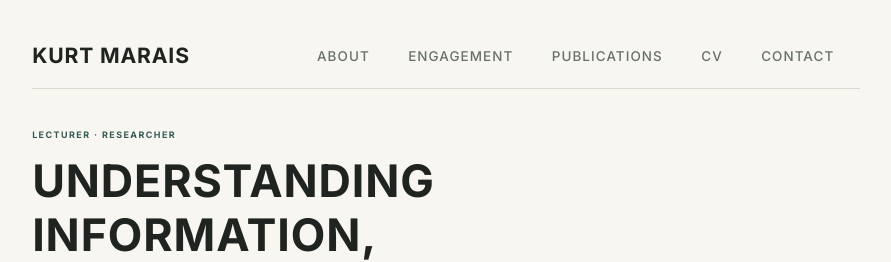
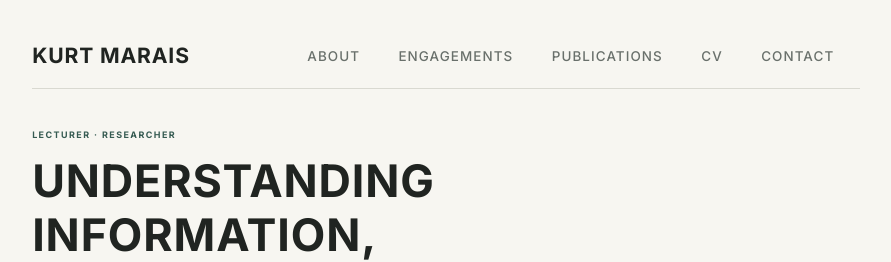
Before and after one commit to kurtmarais/kurtmarais.github.io, a Jekyll site: the page built from index.md, in a window 1280 px wide. Shown: the top 262 px of the page, without its empty margins (194-1085 px from the left). Built offline with Jekyll 4.4.1, drawn with Linux system fonts in a browser that asks for light colours.

Commit message:
Update settings.yml

```diff
--- a/_data/settings.yml
+++ b/_data/settings.yml
@@ -3,7 +3,7 @@ menu:
 #- {name: 'research', url: '/research/'}
 #- {name: 'teaching', url: '/teaching/'}
 #- {name: 'supervision', url: '/supervision/'}
-- {name: 'engagement', url: '/engagement/'}
+- {name: 'engagements', url: '/engagements/'}
 - {name: 'publications', url: '/publications/'}
 - {name: 'cv', url: '/cv/'}
 - {name: 'Contact', url: '#contact'}
```
